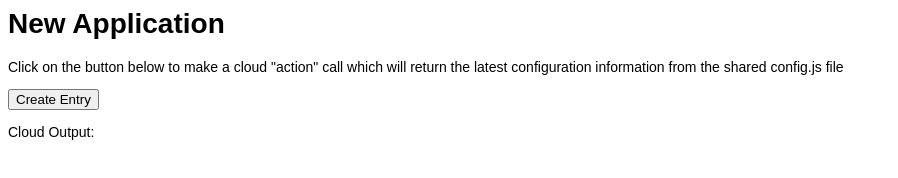
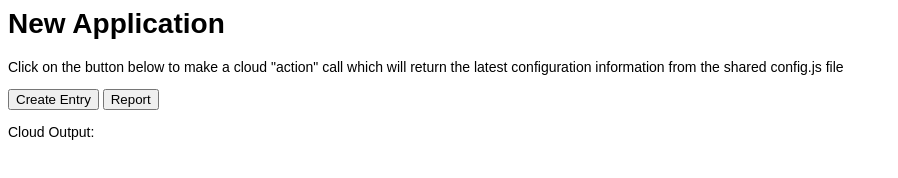
Before and after one commit to stephendecourcy/DBExample1, a plain HTML site: page client/default/index.html in a window 1280 px wide. Shown: the whole page, without its empty margins (0-898 px from the left). Drawn offline with Linux system fonts and the light colour scheme; files whose address does not match are found by name.

Commit message:
update file /client/default/index.html

```diff
--- a/client/default/index.html
+++ b/client/default/index.html
@@ -25,6 +25,7 @@
   the latest configuration information from the shared config.js file</p>
 
 <button id='run_button'> Create Entry </button>
+<button id='report_button'> Report </button>
 
 <div id="localConfig">
 </div>
```
